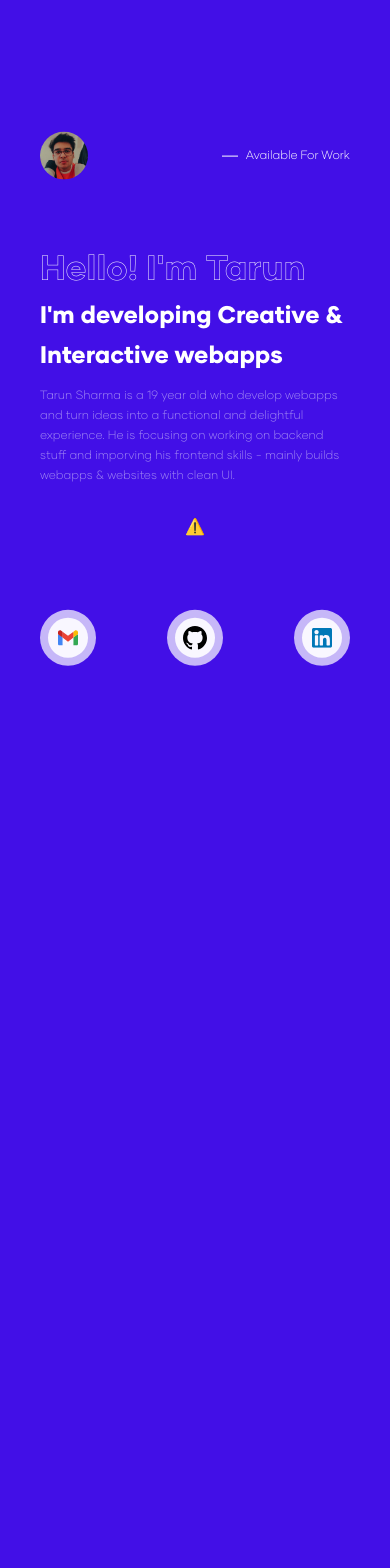
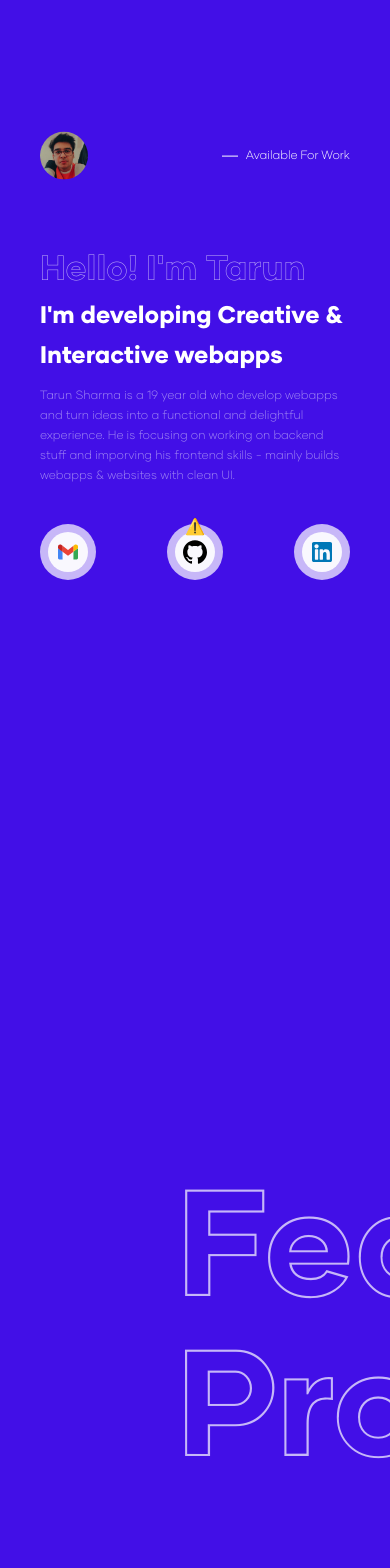
Before and after one commit to tarunfy/portfolio, a React (Create React App) app: page / in a window 390 px wide. Shown: the top 1568 px of the page. Built offline with nearby package versions, Linux system fonts and the light colour scheme; no server answers.

Commit message:
changes in hero section

```diff
--- a/src/components/CustomCursor/index.jsx
+++ b/src/components/CustomCursor/index.jsx
@@ -20,6 +20,7 @@ const CustomCursor = () => {
     // Move the cursor
     function onMouseMove(e) {
       gsap.to(bigBall, {
+        opacity: 1,
         duration: 0.4,
         x: e.pageX - 15,
         y: e.pageY - 15,
@@ -78,7 +79,7 @@ const CustomCursor = () => {
         viewBox="0 0 54 52"
         fill="none"
         xmlns="http://www.w3.org/2000/svg"
-        className="cursor__ball cursor__ball--big"
+        className="cursor__ball cursor__ball--big opacity-0"
       >
         <path
           d="M53.5 26C53.5 40.0656 41.6535 51.5 27 51.5C12.3465 51.5 0.5 40.0656 0.5 26C0.5 11.9344 12.3465 0.5 27 0.5C41.6535 0.5 53.5 11.9344 53.5 26Z"
--- a/src/components/FloatingIcons/index.jsx
+++ b/src/components/FloatingIcons/index.jsx
@@ -6,39 +6,85 @@ import { motion } from "framer-motion";
 
 const FloatingIcons = () => {
   return (
-    <div className="z-[0] flex justify-between w-full items-center my-4">
+    <div className="z-[0] flex justify-between w-full items-center my-4 ">
       <a href="mailto:tarunsharma8920@gmail.com" className="social">
         <motion.span
-          animate={{ opacity: 1 }}
-          initial={{ opacity: 0 }}
-          transition={{ duration: 0.5, delay: 0.5 }}
+          animate={{ opacity: 1, scale: 1 }}
+          initial={{ opacity: 0, scale: 0 }}
+          transition={{
+            duration: 0.5,
+            delay: 0.5,
+            type: "spring",
+            stiffness: 110,
+          }}
           data-scroll
           data-scroll-delay="0.1"
           data-scroll-speed="3"
           className="icon-wrapper rounded-full  sm:absolute sm:top-[55%] sm:left-[3%] 2xl:h-[6rem] 2xl:w-[6rem] xl:h-[5.6rem] xl:w-[5.6rem] lg:h-[5.2rem] lg:w-[5.2rem] md:h-[4.8rem] md:w-[4.8rem] vvs:h-[4.4rem] vvs:w-[4.4rem] h-[3.5rem] w-[3.5rem] bg-[#ffffff]/70 flex justify-center items-center"
         >
-          <span className="icon-container rounded-full  2xl:h-[5rem] 2xl:w-[5rem] xl:h-[4.6rem] xl:w-[4.6rem] lg:h-[4.2rem] lg:w-[4.2rem] md:h-[3.8rem] md:w-[3.8rem] vvs:h-[3.4rem] vvs:w-[3.4rem] h-[2.5rem] w-[2.5rem] bg-[#ffffff]/90 flex justify-center items-center">
-            <img src={gmail} alt="gmail" className="sm:h-8 sm:w-8 h-5 w-5" />
-          </span>
+          <motion.span
+            animate={{ opacity: 1, scale: 1 }}
+            initial={{ opacity: 0, scale: 0 }}
+            transition={{
+              duration: 0.5,
+              delay: 1,
+              type: "spring",
+              stiffness: 100,
+            }}
+            className="icon-container rounded-full  2xl:h-[5rem] 2xl:w-[5rem] xl:h-[4.6rem] xl:w-[4.6rem] lg:h-[4.2rem] lg:w-[4.2rem] md:h-[3.8rem] md:w-[3.8rem] vvs:h-[3.4rem] vvs:w-[3.4rem] h-[2.5rem] w-[2.5rem] bg-[#ffffff]/90 flex justify-center items-center"
+          >
+            <motion.img
+              animate={{ opacity: 1 }}
+              initial={{ opacity: 0 }}
+              transition={{
+                duration: 0.4,
+                delay: 1.4,
+              }}
+              src={gmail}
+              alt="gmail"
+              className="sm:h-8 sm:w-8 h-5 w-5"
+            />
+          </motion.span>
         </motion.span>
       </a>
       <a href="https://github.com/tarunfy" target="_blank" className="social">
         <motion.span
-          animate={{ opacity: 1 }}
-          initial={{ opacity: 0 }}
-          transition={{ duration: 0.5, delay: 0.5 }}
+          animate={{ opacity: 1, scale: 1 }}
+          initial={{ opacity: 0, scale: 0 }}
+          transition={{
+            duration: 0.5,
+            delay: 0.5,
+            type: "spring",
+            stiffness: 110,
+          }}
           data-scroll
           data-scroll-delay="0.1"
           data-scroll-speed="3"
           className="icon-wrapper rounded-full sm:absolute sm:top-[13%] sm:left-[53%]  2xl:h-[6rem] 2xl:w-[6rem] xl:h-[5.6rem] xl:w-[5.6rem] lg:h-[5.2rem] lg:w-[5.2rem] md:h-[4.8rem] md:w-[4.8rem] vvs:h-[4.4rem] vvs:w-[4.4rem] h-[3.5rem] w-[3.5rem] bg-[#ffffff]/70 flex justify-center items-center"
         >
-          <span className="icon-container rounded-full  2xl:h-[5rem] 2xl:w-[5rem] xl:h-[4.6rem] xl:w-[4.6rem] lg:h-[4.2rem] lg:w-[4.2rem] md:h-[3.8rem] md:w-[3.8rem] vvs:h-[3.4rem] vvs:w-[3.4rem] h-[2.5rem] w-[2.5rem] bg-[#ffffff]/90 flex justify-center items-center">
-            <img
+          <motion.span
+            animate={{ opacity: 1, scale: 1 }}
+            initial={{ opacity: 0, scale: 0 }}
+            transition={{
+              duration: 0.5,
+              delay: 1,
+              type: "spring",
+              stiffness: 100,
+            }}
+            className="icon-container rounded-full  2xl:h-[5rem] 2xl:w-[5rem] xl:h-[4.6rem] xl:w-[4.6rem] lg:h-[4.2rem] lg:w-[4.2rem] md:h-[3.8rem] md:w-[3.8rem] vvs:h-[3.4rem] vvs:w-[3.4rem] h-[2.5rem] w-[2.5rem] bg-[#ffffff]/90 flex justify-center items-center"
+          >
+            <motion.img
+              animate={{ opacity: 1 }}
+              initial={{ opacity: 0 }}
+              transition={{
+                duration: 0.4,
+                delay: 1.4,
+              }}
               src={github}
               alt="github"
               className="sm:h-10 sm:w-10 h-6 w-6"
             />
-          </span>
+          </motion.span>
         </motion.span>
       </a>
       <a
@@ -47,21 +93,42 @@ const FloatingIcons = () => {
         className="social"
       >
         <motion.span
-          animate={{ opacity: 1 }}
-          initial={{ opacity: 0 }}
-          transition={{ duration: 0.5, delay: 0.5 }}
+          animate={{ opacity: 1, scale: 1 }}
+          initial={{ opacity: 0, scale: 0 }}
+          transition={{
+            duration: 0.5,
+            delay: 0.5,
+            type: "spring",
+            stiffness: 110,
+          }}
           data-scroll
           data-scroll-delay="0.1"
           data-scroll-speed="3"
           className="icon-wrapper rounded-full sm:absolute sm:top-[40%] sm:right-[5%]  2xl:h-[6rem] 2xl:w-[6rem] xl:h-[5.6rem] xl:w-[5.6rem] lg:h-[5.2rem] lg:w-[5.2rem] md:h-[4.8rem] md:w-[4.8rem] vvs:h-[4.4rem] vvs:w-[4.4rem] h-[3.5rem] w-[3.5rem] bg-[#ffffff]/70 flex justify-center items-center"
         >
-          <span className="icon-container rounded-full 2xl:h-[5rem] 2xl:w-[5rem] xl:h-[4.6rem] xl:w-[4.6rem] lg:h-[4.2rem] lg:w-[4.2rem] md:h-[3.8rem] md:w-[3.8rem] vvs:h-[3.4rem] vvs:w-[3.4rem] h-[2.5rem] w-[2.5rem] bg-[#ffffff]/90 flex justify-center items-center">
-            <img
+          <motion.span
+            animate={{ opacity: 1, scale: 1 }}
+            initial={{ opacity: 0, scale: 0 }}
+            transition={{
+              duration: 0.5,
+              delay: 1,
+              type: "spring",
+              stiffness: 100,
+            }}
+            className="icon-container rounded-full 2xl:h-[5rem] 2xl:w-[5rem] xl:h-[4.6rem] xl:w-[4.6rem] lg:h-[4.2rem] lg:w-[4.2rem] md:h-[3.8rem] md:w-[3.8rem] vvs:h-[3.4rem] vvs:w-[3.4rem] h-[2.5rem] w-[2.5rem] bg-[#ffffff]/90 flex justify-center items-center"
+          >
+            <motion.img
+              animate={{ opacity: 1 }}
+              initial={{ opacity: 0 }}
+              transition={{
+                duration: 0.4,
+                delay: 1.4,
+              }}
               src={linkedin}
               alt="github"
               className="sm:h-8 sm:w-8 h-5 w-5"
             />
-          </span>
+          </motion.span>
         </motion.span>
       </a>
     </div>
--- a/src/components/Hero/index.jsx
+++ b/src/components/Hero/index.jsx
@@ -46,7 +46,7 @@ const Hero = () => {
   return (
     <section
       data-scroll-section
-      className="w-full cursor-default bg-[#420fe7] xl:px-44 lg:px-40 sm:py-48 py-44 md:px-32 sm:px-28 vvs:px-12 px-10"
+      className="w-full cursor-default bg-[#420fe7] xl:px-44 lg:px-40 sm:pt-48 sm:pb-0 py-44 md:px-32 sm:px-28 vvs:px-12 px-10"
     >
       <div className="hero-container flex flex-col ">
         <motion.div
@@ -101,7 +101,7 @@ const Hero = () => {
               data-scroll
               data-scroll-delay="0.5"
               data-scroll-speed="1"
-              className="text-white !z-10 2xl:text-[6.5rem] xl:text-[6.2rem] lg:text-[5rem] md:text-[3.5rem] sm:text-[3rem] vvs:text-[2.3rem] text-[2.2rem] tracking-normal xl:leading-[120px] md:leading-[80px] lg:leading-[100px] sm:leading-[80px] vvs:leading-[60px] leading-[40px]"
+              className="text-white/70 !z-10 2xl:text-[6.5rem] xl:text-[6.2rem] lg:text-[5rem] md:text-[3.5rem] sm:text-[3rem] vvs:text-[2.3rem] text-[2.2rem] tracking-normal xl:leading-[120px] md:leading-[80px] lg:leading-[100px] sm:leading-[80px] vvs:leading-[60px] leading-[40px]"
               id="hero-title"
             >
               <AnimatedLetters letters={title} />
@@ -129,7 +129,7 @@ const Hero = () => {
                   data-scroll
                   data-scroll-delay="0.5"
                   data-scroll-speed="2"
-                  className=" text-white/50 xl:text-lg lg:text-base md:text-sm text-xs xl:leading-7 lg:leading-6 leading-5"
+                  className="max-w-md text-white/50 xl:text-lg lg:text-base md:text-sm text-xs xl:leading-7 lg:leading-6 leading-5"
                   id="about-me"
                 >
                   Tarun Sharma is a 19 year old who develop webapps and turn
--- a/src/components/Projects/index.jsx
+++ b/src/components/Projects/index.jsx
@@ -3,10 +3,19 @@ import React from "react";
 const Projects = () => {
   return (
     <div
-      className="h-screen w-full py-44 text-center bg-[#420fe7]"
+      className="h-[2000px] w-full px-44 bg-[#420fe7]"
       data-scroll-section
       id="projects"
     >
+      <h1
+        data-scroll
+        data-scroll-delay="0.1"
+        data-scroll-speed="6"
+        className="text-white/70 text-[9.5rem] leading-[10rem] cursor-default"
+        id="project-heading"
+      >
+        Featured <span className="block">Projects</span>
+      </h1>
       {/* <span class="lerp-wrap" data-scroll id="hero-title" className="text-8xl">
         <span
           data-scroll
--- a/src/index.css
+++ b/src/index.css
@@ -51,6 +51,11 @@
 
 #email{
   font-family: 'Glimer-Bold', sans-serif;
+  font-weight: 600;
+}
+
+#project-heading{
+  font-family: 'Glimer-Outlined', sans-serif;
   font-weight: 600;
 }
 
```
